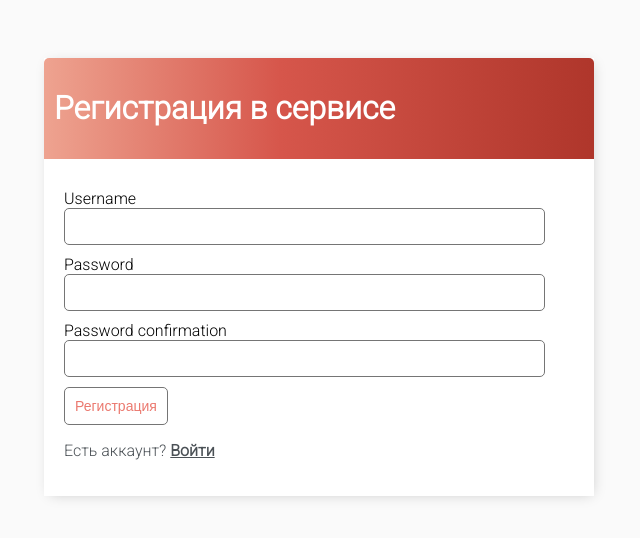
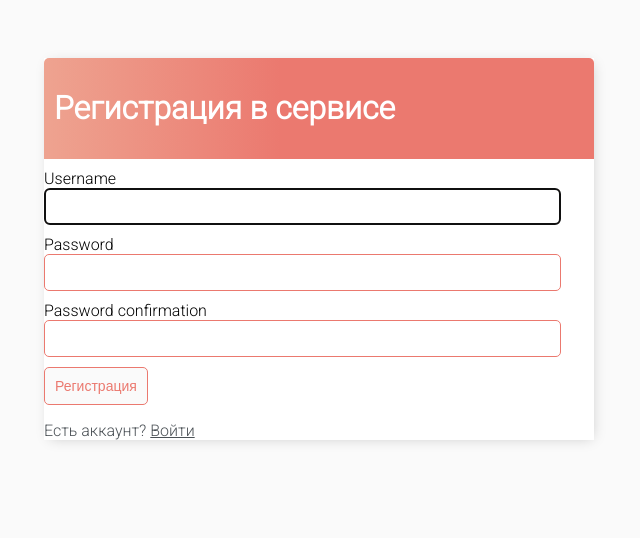
Before and after one commit to spezcial/todo-list, a Django app: page /register/ in a window 1280 px wide. Shown: the top 538 px of the page, without its empty margins (321-961 px from the left). Run offline with Django 3.2, Linux system fonts and the light colour scheme.

Commit message:
added styling

```diff
--- a/base/templates/base/main.html
+++ b/base/templates/base/main.html
@@ -14,53 +14,34 @@
 
     <style>
         body {
-            background-color: #FAFAFA;
+            background-color: #fafafa;
             font-family: 'Roboto', sans-serif;
             padding-top: 50px;
         }
 
-        h1,
-        h2,
-        h3,
-        h4,
-        h5,
-        h6    {
-            font-family: 'Roboto', sans-serif;
-        }
-
-        a,
-        p {
-            color: #4b5156
-        }
-
-        a {
-            font-weight: 600;
+        a, p {
+            color: #4b5156;
         }
 
         .container {
             max-width: 550px;
             margin: auto;
-            background-color: #fff;
+            background-color: white;
             -webkit-box-shadow: 2px 2px 13px -4px rgba(0, 0, 0, 0.21);
             box-shadow: 2px 2px 13px -4px rgba(0, 0, 0, 0.21);
         }
 
-        input {
-            outline: none;
-            border: none;
-        }
-
-        .header-bar {
+        .header-bar{
             display: flex;
             justify-content: space-between;
             color: #fff;
             padding: 10px;
             border-radius: 5px 5px 0 0;
-            background: linear-gradient(90deg, #EEA390 0%, #d6564b 43%, #af362b 100%);
+            background: linear-gradient(90deg, #eea390 0%, #eb796f 43%, #eb796f 100%);
         }
 
         .header-bar a {
-            color: rgb(247, 247, 247);
+            color: whitesmoke;
             text-decoration: none;
         }
 
@@ -68,14 +49,13 @@
             display: flex;
             align-items: center;
             justify-content: space-between;
+            padding: 20px;
             background-color: #fff;
-            border-top: 1px solid #dfe4ea;
-            overflow: hidden;
+            border-top: 1px solid rgb(226, 226, 226);
         }
 
         .task-title {
             display: flex;
-            padding: 20px;
         }
 
         .task-title a {
@@ -104,63 +84,26 @@
             color: #cf4949;
             font-size: 22px;
             line-height: 0;
-            padding: 20px 0px;
-        }
-
-        .handle {
-            display: inline-block;
-            padding: 20px 16px;
-            cursor: grab;
-            user-select: none;
-        }
-
-        .handle:after,
-        .handle:before {
-            display: block;
-            content: "";
-        }
-
-        .handle:active,
-        .handle:active:before,
-        .handle:active:after {
-            cursor: grabbing;
-        }
-
-        .dropArea {
-            background-color: #f1f2f6;
-            color: black;
-            border: #ced6e0 1px solid;
-        }
-
-        .selectedTask {
-            opacity: 0.6;
-        }
-
-
-        #add-link {
-            color: #EB796F;
-            text-decoration: none;
-            font-size: 42px;
-            text-shadow: 1px 1px #81413b;
         }
 
         #search-add-wrapper {
             display: flex;
             justify-content: space-between;
             align-items: center;
-            padding: 20px;
+            padding: 10px;
         }
 
-        @media screen and (max-width:320px) {
-            #search-add-wrapper {
-                padding: 10px;
-            }
+        #add-link {
+            color: #eb796f;
+            text-decoration: none;
+            font-size: 42px;
+            text-shadow: 1px 1 px #81413b;
         }
 
         input[type=text],
         input[type=password],
         textarea {
-            border: 1px solid #757575;
+            border: 1px solid #eb796f;
             border-radius: 5px;
             padding: 10px;
             width: 90%;
@@ -171,15 +114,10 @@
             display: block;
         }
 
-        ::placeholder {
-            font-weight: 300;
-            opacity: 0.5;
-        }
-
         .button {
-            border: 1px solid #757575;
-            background-color: #FFF;
-            color: #EB796F;
+            border: 1px solid #eb796f;
+            background-color: #fafafa;
+            color: #eb796f;
             padding: 10px;
             font-size: 14px;
             border-radius: 5px;
@@ -187,9 +125,6 @@
             text-decoration: none;
         }
 
-        .card-body {
-            padding: 20px;
-        }
     </style>
 </head>
 <body>
```
